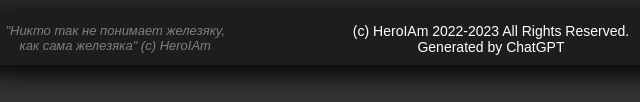
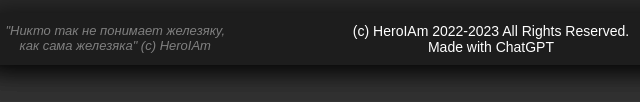
Before and after one commit to HeroIAm/rk850, a plain HTML site: page index.html in a window 1280 px wide. Shown: the part 1352-1454 px from the top of the page, 149-789 px from the left. Drawn offline with Linux system fonts and the light colour scheme.

Commit message:
Update index.html

```diff
--- a/index.html
+++ b/index.html
@@ -201,7 +201,7 @@ scrollbar-width: thin;
       <div class="cousive"><em>"Никто так не понимает железяку,<br>      как сама железяка" (c) HeroIAm<br></em></div>
       (c) HeroIAm 2022-2023 All Rights Reserved.
       <br>
-      Generated by ChatGPT
+      Made with ChatGPT
     </footer>
   </div>
 </div>
```
